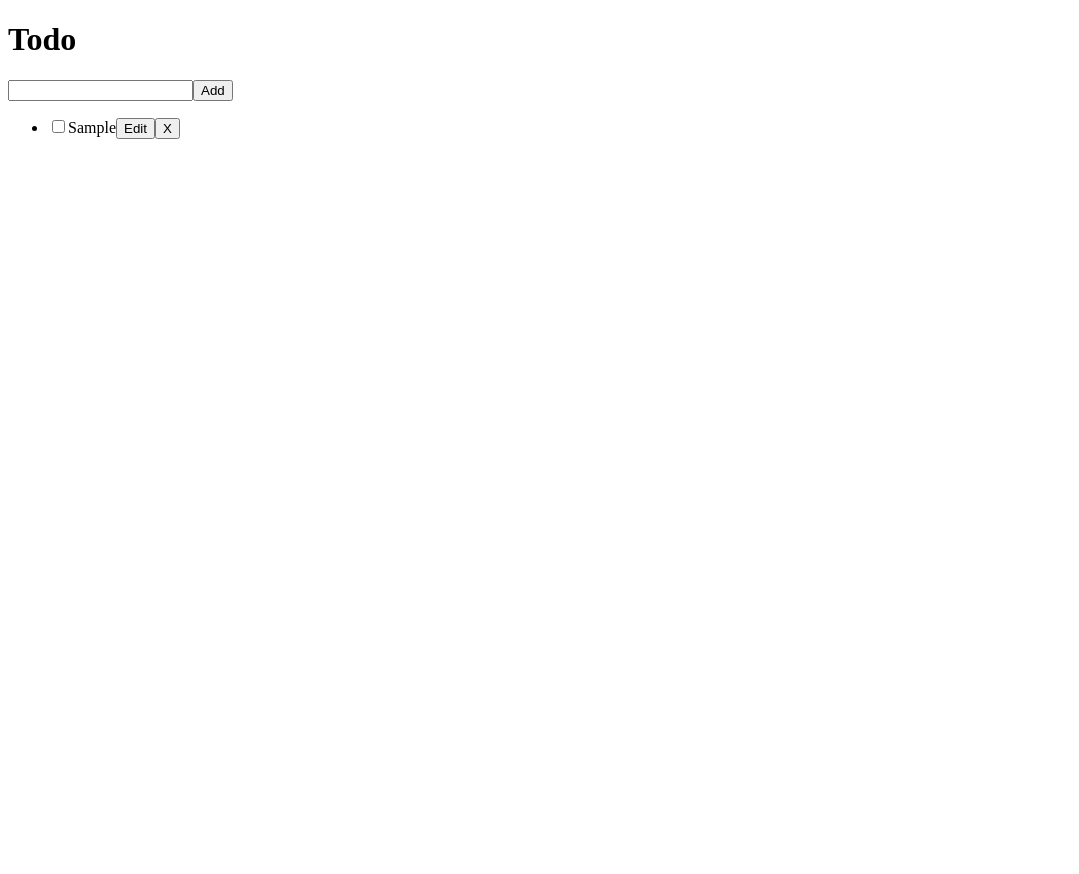
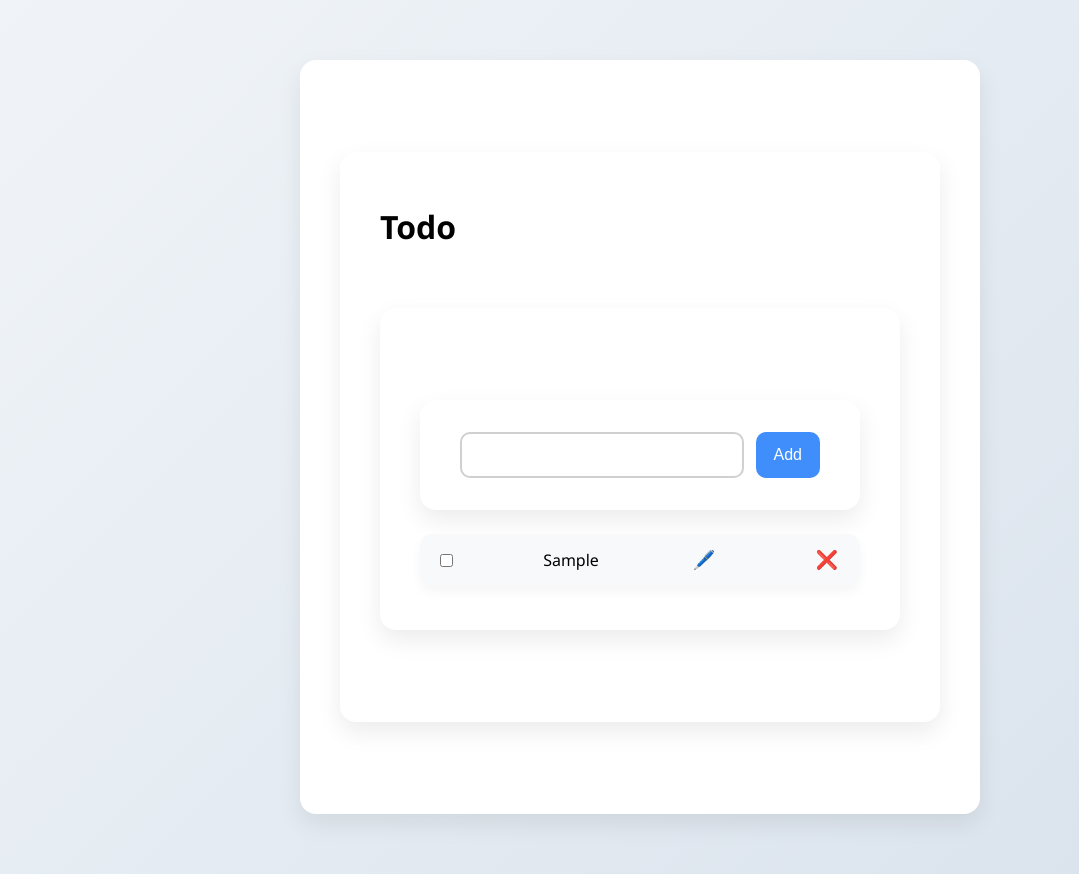
Before and after one commit to aromalkallingal/vitejs-vite-i4egtrxw, a React (Vite) app: page / in a window 1280 px wide. Both pictures are taken after typing "Sample" into the empty fields and a click on the button "Add". Shown: the whole page, without its empty margins (0-1079 px from the left). Before the commit the page ends 800 px from the top, so only its background shows below. Built offline with nearby package versions, Linux system fonts and the light colour scheme.

Commit message:
added css

```diff
--- /dev/null
+++ b/src/Todo.css
@@ -0,0 +1,103 @@
+/* Body Reset */
+body {
+    font-family: 'Segoe UI', Tahoma, Geneva, Verdana, sans-serif;
+    background: linear-gradient(135deg, #f0f4f8, #d9e2ec);
+    margin: 0;
+    padding: 0;
+  }
+
+  /* Main container */
+  div {
+    max-width: 600px;
+    margin: 60px auto;
+    background-color: #ffffff;
+    padding: 2rem 2.5rem;
+    border-radius: 16px;
+    box-shadow: 0 10px 25px rgba(0, 0, 0, 0.08);
+  }
+
+  /* Input area */
+  .input {
+    display: flex;
+    gap: 12px;
+    margin-bottom: 24px;
+  }
+
+  .input input[type="text"] {
+    flex-grow: 1;
+    padding: 12px 16px;
+    border: 2px solid #d0d0d0;
+    border-radius: 10px;
+    font-size: 16px;
+    transition: 0.3s border-color, 0.3s box-shadow;
+  }
+
+  .input input[type="text"]:focus {
+    border-color: #3f8efc;
+    box-shadow: 0 0 0 4px rgba(63, 142, 252, 0.2);
+    outline: none;
+  }
+
+  .input button {
+    padding: 12px 18px;
+    font-size: 16px;
+    border: none;
+    border-radius: 10px;
+    background-color: #3f8efc;
+    color: #fff;
+    cursor: pointer;
+    transition: 0.3s background-color, 0.2s transform;
+  }
+
+  .input button:hover {
+    background-color: #2c6fe5;
+    transform: translateY(-2px);
+  }
+
+  /* List styling */
+  .list {
+    list-style: none;
+    padding: 0;
+    margin: 0;
+  }
+
+  .list li {
+    display: flex;
+    align-items: center;
+    justify-content: space-between;
+    background-color: #f8f9fa;
+    padding: 14px 16px;
+    border-radius: 12px;
+    margin-bottom: 12px;
+    box-shadow: 0 6px 12px rgba(0, 0, 0, 0.04);
+    transition: background-color 0.2s ease;
+  }
+
+  .list li:hover {
+    background-color: #e9ecef;
+  }
+
+  .list li input[type="checkbox"] {
+    margin-right: 12px;
+  }
+
+  .list li span {
+    flex-grow: 1;
+    font-size: 16px;
+    color: #333;
+  }
+
+  /* Action buttons */
+  .list li button {
+    background: none;
+    border: none;
+    font-size: 18px;
+    color: #6c757d;
+    margin-left: 10px;
+    cursor: pointer;
+    transition: color 0.2s ease;
+  }
+
+  .list li button:hover {
+    color: #d9534f;
+  }
--- a/src/Todo.jsx
+++ b/src/Todo.jsx
@@ -1,4 +1,5 @@
 import React, { useState } from 'react'
+import './Todo.css';
 
 const Todo = () => {
 
@@ -9,7 +10,7 @@ const Todo = () => {
 
 
     const deleteName = (idToDelete) => {
-    const  newArray = artists.filter((artist) => artist != idToDelete)
+    const  newArray = artists.filter((artist) => artist.id != idToDelete)
     setArtists(newArray)
     };
 
@@ -22,34 +23,30 @@ const Todo = () => {
       };
 
       const addName = () => {
-        return(
-          setNextId(nextId + 1),
-            setArtists([
-                ...artists,
-                { id: nextId, name: text }
-              ]),
-              setText("")
+        if (text.trim() === "") return;
+        setArtists([...artists, { id: nextId, name: text }]);
+        setNextId(nextId + 1);
+        setText("");
+      };
 
-
-    )
-
-    }
 
 
 
 
   return (
     <div>
+      <div className='input'>
         <input type="text" onChange={addTask} value={text}/>
         <button onClick={addName}>Add</button>
-
-        <ul>
+        </div>
+        <ul className='list'>
         {artists.map((artist, index) => (
           <li key={index}><input type="checkbox" id="scales" name="scales" />
            {artist.name}
-            <button onClick={updateTask}>Edit</button>
-            <button onClick={() => deleteName(artist)}>
-            X</button >
+            <button onClick={updateTask}>🖊️</button>
+            <button onClick={() => deleteName(artist.id)}>
+
+            ❌</button >
           </li>
         ))}
       </ul>
```
